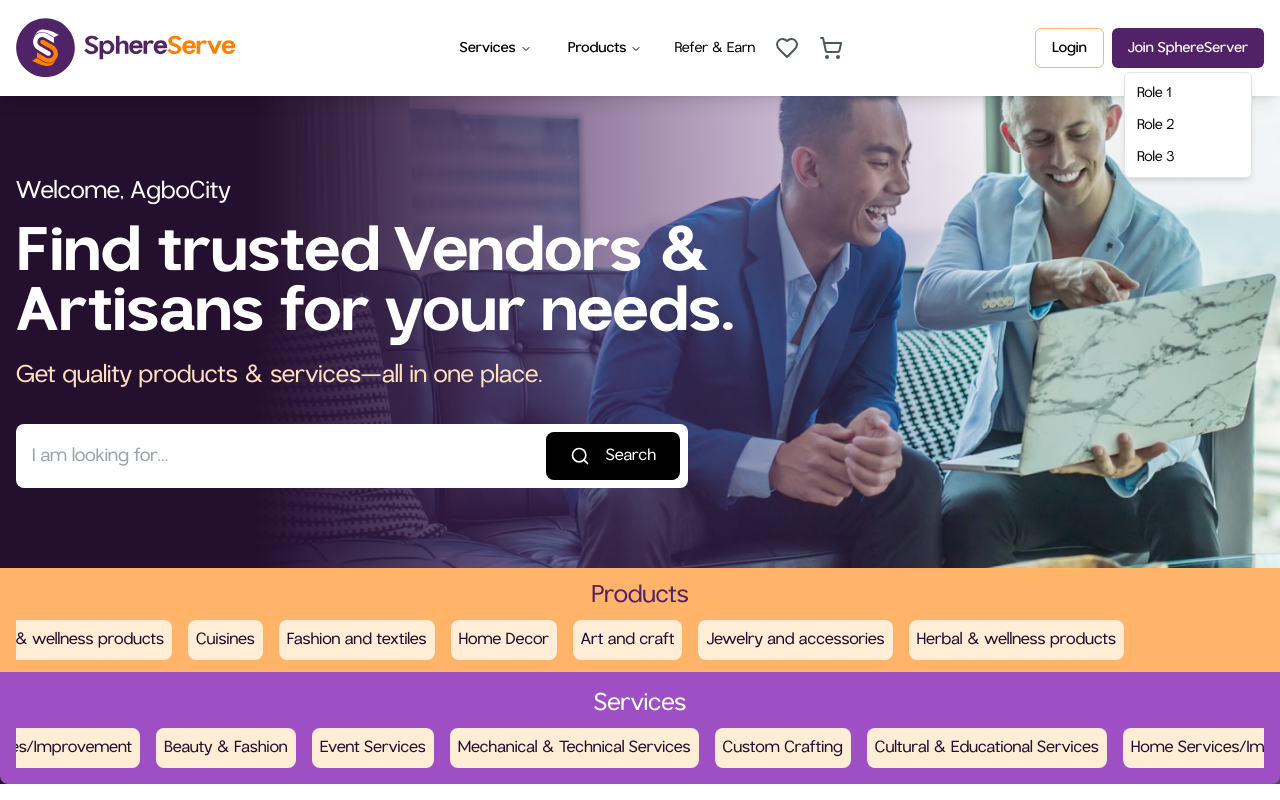
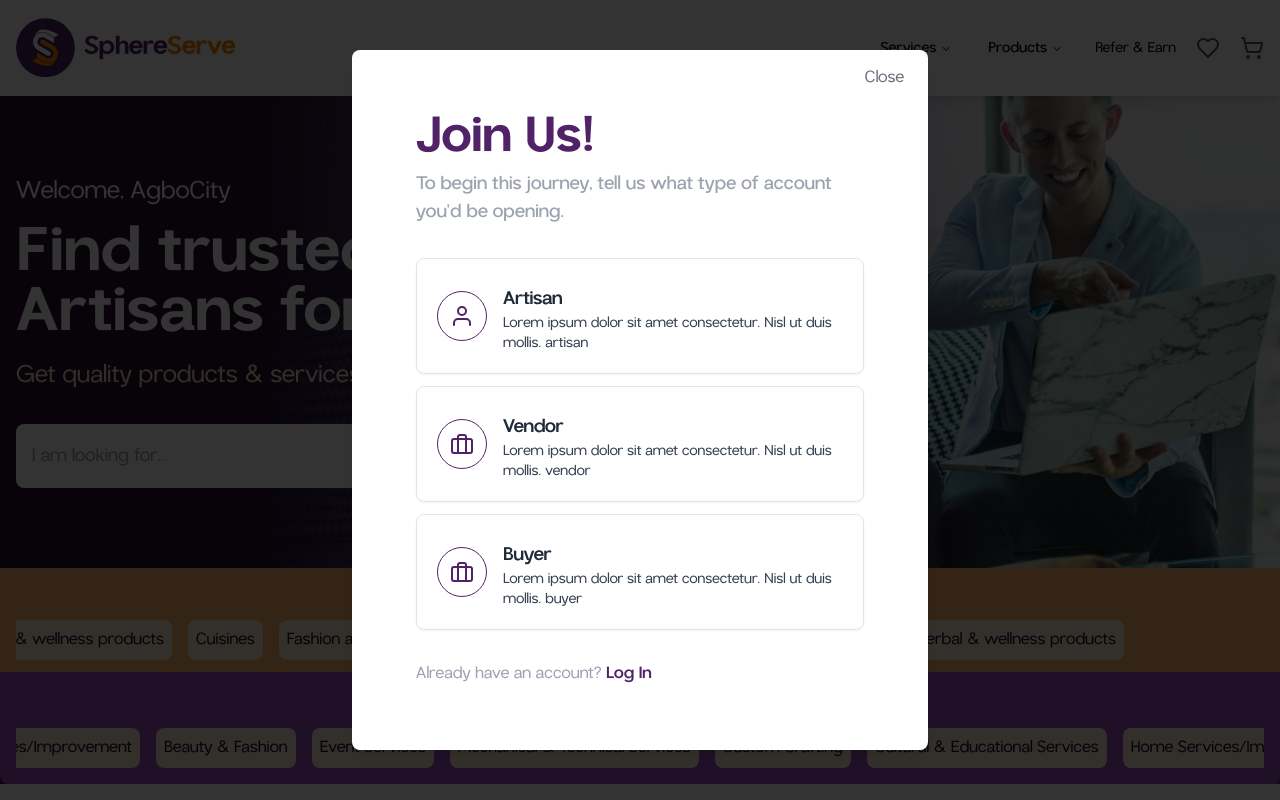
Before and after one commit to Sserve-repo/SST-Frontend, a Next.js app: page / in a window 1280 px wide. Both pictures are taken after a click on the button "Join SphereServer". Shown: the top 800 px of the page. Built offline with nearby package versions, Linux system fonts and the light colour scheme.

Commit message:
added functionality for join sphereserve button

```diff
--- a/components/landing/Header.tsx
+++ b/components/landing/Header.tsx
@@ -1,6 +1,6 @@
 "use client";
 
-import React from "react";
+import React, { useState } from "react";
 import Image from "next/image";
 import Link from "next/link";
 import { Menu, ShoppingCart, Heart } from "lucide-react";
@@ -19,8 +19,16 @@ import {
   DropdownMenuItem,
   DropdownMenuTrigger,
 } from "@/components/ui/dropdown-menu";
+import Role from "@/app/auth/register/_components/Role";
 
 export default function Header() {
+  const [isModalOpen, setModalOpen] = useState(false);
+
+  const handleOpenRole = () => {
+    console.log("loger:", isModalOpen);
+    isModalOpen ? setModalOpen(false) : setModalOpen(true);
+  };
+
   const products = {
     African: [
       "African Foodstuffs",
@@ -93,7 +101,7 @@ export default function Header() {
 
   return (
     <header className="fixed top-0 left-0 w-full bg-white shadow-lg z-50">
-      <div className="container mx-auto px-4 h-20 md:h-24 flex items-center justify-between">
+      <div className="relative container mx-auto px-4 h-20 md:h-24 flex items-center justify-between">
         <div className="flex items-center">
           <Link href="/" className="mr-4">
             <Image
@@ -172,21 +180,15 @@ export default function Header() {
             </div>
           </nav>
         </div>
+
+        {/* Mobile */}
+        {!isModalOpen && (
           <div className="flex items-center space-x-4">
             <div className="hidden md:flex items-center space-x-2">
               <Button variant="outline" className="border-[#FFB46A]" asChild>
                 <Link href="/auth/login">Login</Link>
               </Button>
-            <DropdownMenu>
-              <DropdownMenuTrigger asChild>
-                <Button>Join SphereServer</Button>
-              </DropdownMenuTrigger>
-              <DropdownMenuContent>
-                <DropdownMenuItem>Role 1</DropdownMenuItem>
-                <DropdownMenuItem>Role 2</DropdownMenuItem>
-                <DropdownMenuItem>Role 3</DropdownMenuItem>
-              </DropdownMenuContent>
-            </DropdownMenu>
+              <Button onClick={handleOpenRole}>Join SphereServer</Button>
             </div>
             <Sheet>
               <SheetTrigger asChild>
@@ -218,22 +220,34 @@ export default function Header() {
                     >
                       <Link href="/auth/login">Login</Link>
                     </Button>
-                  <DropdownMenu>
-                    <DropdownMenuTrigger asChild>
-                      <Button>Join SphereServer</Button>
-                    </DropdownMenuTrigger>
-                    <DropdownMenuContent>
-                      <DropdownMenuItem>Role 1</DropdownMenuItem>
-                      <DropdownMenuItem>Role 2</DropdownMenuItem>
-                      <DropdownMenuItem>Role 3</DropdownMenuItem>
-                    </DropdownMenuContent>
-                  </DropdownMenu>
+                    <Button onClick={handleOpenRole}>Join SphereServer</Button>
                   </div>
                 </nav>
               </SheetContent>
             </Sheet>
           </div>
+        )}
       </div>
+
+      {/* Modal Component */}
+      {isModalOpen && (
+        <div
+          onClick={handleOpenRole}
+          className="fixed inset-0 bg-black bg-opacity-80 flex items-center justify-center z-50"
+        >
+          <div className="bg-white p-6 rounded-lg shadow-lg relative">
+            <button
+              onClick={handleOpenRole}
+              className="absolute top-4 right-6 text-gray-500 hover:text-gray-700"
+            >
+              Close
+            </button>
+            <div className="bg-white p-6 rounded-2xl ">
+              <Role />
+            </div>
+          </div>
+        </div>
+      )}
     </header>
   );
 }
--- a/components/landing/Hero.tsx
+++ b/components/landing/Hero.tsx
@@ -40,7 +40,7 @@ export default function Hero() {
   ];
 
   return (
-    <div className="relative h-full w-full overflow-hidden">
+    <div className="relative h-full w-full overflow-hidden z-10">
       {/* Background Image */}
       <Image
         className="absolute inset-0 object-cover bg-center w-full h-full"
--- /dev/null
+++ b/components/landing/RoleModal.tsx
@@ -0,0 +1,19 @@
+import { useState } from "react";
+
+export default function RoleModal ({ isOpen, onClose, children }: any) {
+  if (!isOpen) return null;
+
+  return (
+    <div className="fixed inset-0 bg-black bg-opacity-50 flex items-center justify-center z-50">
+      <div className="bg-white p-6 rounded-lg shadow-lg relative">
+        <button
+          onClick={onClose}
+          className="absolute top-2 right-2 text-gray-500 hover:text-gray-700"
+        >
+          Close
+        </button>
+        {children}
+      </div>
+    </div>
+  );
+};
```
Also changed, not shown: 1 other file (tests, documents, lock files or other folders). Lines whose indentation alone changed are shown as unchanged.
